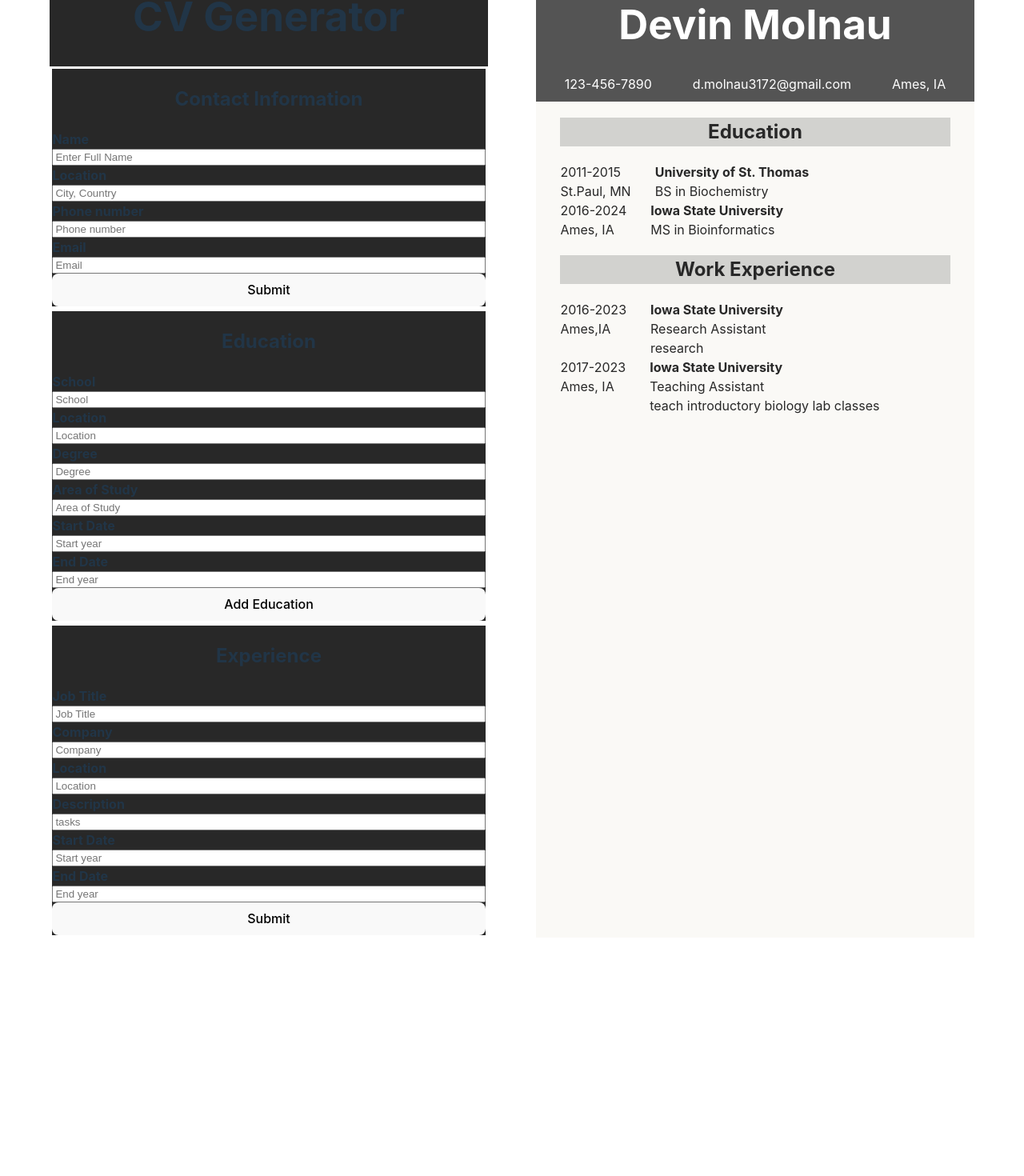
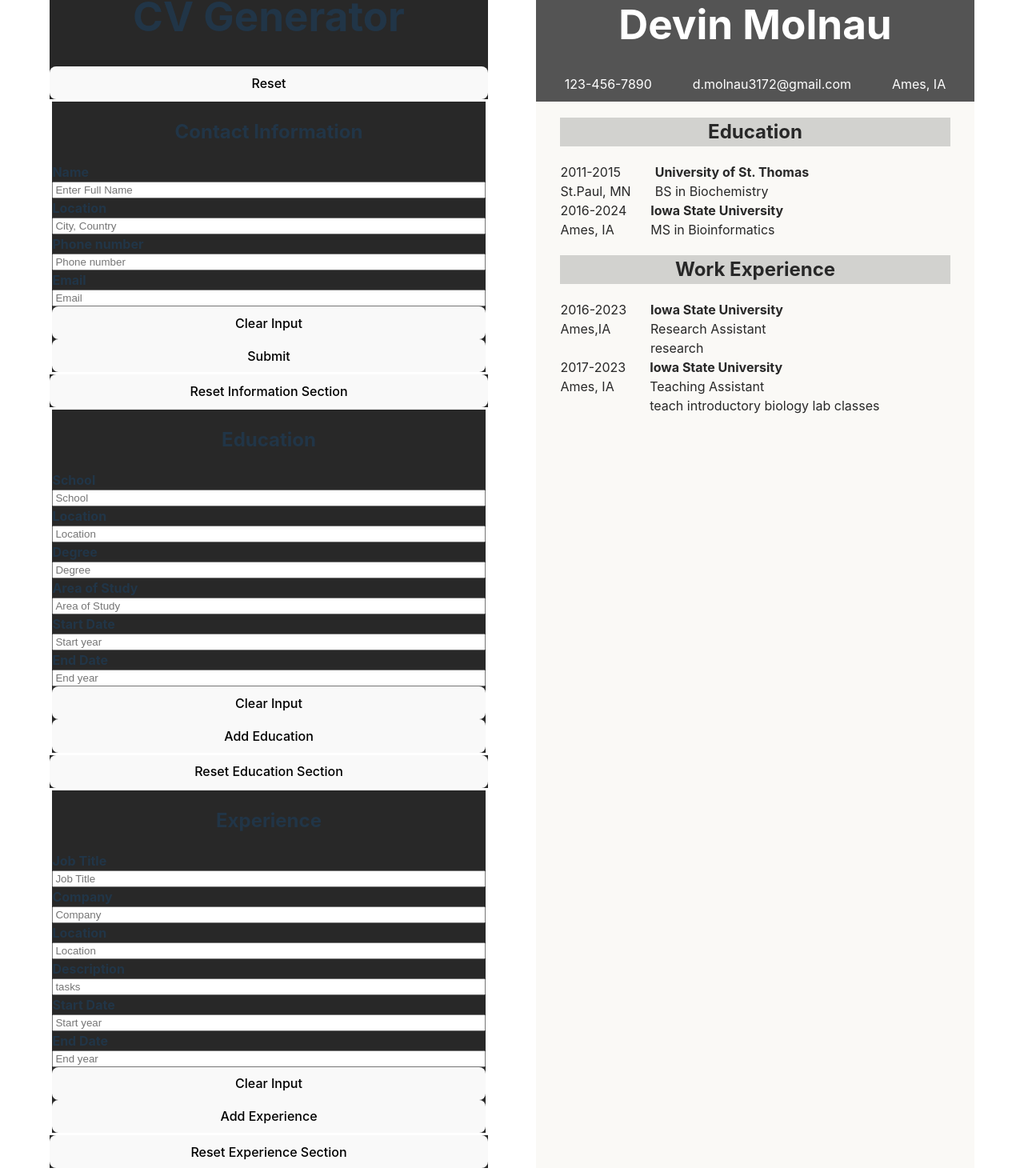
Before and after one commit to demolnau/cv-application, a React (Vite) app: page / in a window 1280 px wide. Shown: the part 74-1544 px from the top of the page at 80% size. Before the commit the page ends 1278 px from the top, so only its background shows below. Built offline with nearby package versions, Linux system fonts and the light colour scheme.

Commit message:
add reset

```diff
--- a/src/App.jsx
+++ b/src/App.jsx
@@ -11,34 +11,62 @@ import RenderInfo from './components/RenderInfo.jsx'
 import RenderEd from './RenderEd.jsx'
 import RenderExp from './components/RenderExp.jsx'
 
+function App() {
+  const info_initialState ={
+    userName:  '',
+      address: '',
+      phone: '',
+      email: '',
+  }
+  const education_initialState=[
+        { schoolName: '',
+          schoolLocation: '' ,
+          degree: '',
+          fieldOfStudy:'',
+          studyStartDate: '',
+          studyEndDate: '',
+          id:''
+        }
+      ]
+
+  const exp_initialState=
+      [
+        {
+          jobTitle:'',
+          company:'',
+          workLocation:'',
+          tasks:'',
+          startWorkDate:'',
+          endWorkDate:'',
+          id:''
+        }
+      ]
 
 
-// const clearInput = function(){
-//   var allInputs = document.querySelectorAll('input')
-//   allInputs.forEach(singleInput => singleInput.value = '')
-// }
-
-
-function App() {
   const [info, setInfo] = useState(sampleData.contactInformation)
   const [ed,setEd] = useState(sampleData.sections.educations)
   const [exp, setExp]=useState(sampleData.sections.experiences)
 
-
+  const clearForm=function(){
+    setInfo(info_initialState)
+    setEd(education_initialState)
+    setExp(exp_initialState)
+}
 
   const getInfo = function(info) {
-    console.log(`name: ${info.userName} \n address: ${info.address} \n phone: ${info.phone} \n email: ${info.email}`);
+    //console.log(`name: ${info.userName} \n address: ${info.address} \n phone: ${info.phone} \n email: ${info.email}`);
     setInfo(info);
   }
 
   const getEd = function(ed){
-    console.log("Education added!")
-    console.log(`school: ${ed.schoolName} \n
-                  degree: ${ed.degree} \n
-                  field of study: ${ed.fieldOfStudy} \n
-                  startDate: ${ed.startDate} \n
-                  endDate: ${ed.endDate}`
-    )
+    // console.log("Education added!")
+    // console.log(`school: ${ed.schoolName} \n
+    //               degree: ${ed.degree} \n
+    //               field of study: ${ed.fieldOfStudy} \n
+    //               startDate: ${ed.startDate} \n
+    //               endDate: ${ed.endDate}`
+    // )
+
     setEd((previousEducationList)=>{
       return([...previousEducationList,{
         schoolName: ed.schoolName,
@@ -53,9 +81,9 @@ function App() {
     });
   }
 
+
   const getExp = function(exp){
-    console.log("Work Experience Added");
-    console.log(exp)
+    //console.log("Work Experience Added");
     setExp((previousExperienceList)=>{
       return([...previousExperienceList,{
         jobTitle: exp.jobTitle,
@@ -68,7 +96,16 @@ function App() {
       }]
     )
   });
+  }
 
+  const resetInfoSection= function(){
+    setInfo(info_initialState)
+  }
+  const resetEdSection = function(){
+    setEd(education_initialState)
+  }
+  const resetExpSection = function(){
+    setExp(exp_initialState)
   }
 
   return (
@@ -76,15 +113,19 @@ function App() {
     <div id='cv_generator'>
       <div id='col-1'>
       <h1>CV Generator</h1>
+      <button onClick={clearForm}>Reset</button>
         <ContactInformation
             handleInformation={getInfo}
         />
+        <button onClick={resetInfoSection}>Reset Information Section</button>
         <Education
           handleEducation={getEd}
           />
+        <button onClick={resetEdSection}>Reset Education Section</button>
         <Experience
           handleExp={getExp}
         />
+        <button onClick={resetExpSection}>Reset Experience Section</button>
       </div>
       <div id='col-2'>
         <div id="generatedCV">
--- a/src/components/ContactInformation.jsx
+++ b/src/components/ContactInformation.jsx
@@ -1,19 +1,17 @@
 import { useState } from "react";
 import React from 'react';
 
-// function clearAllInputs() {
-//     var allInputs = document.querySelectorAll('input');
-//     allInputs.forEach(singleInput => singleInput.value = '');
-// }
 
 
 function ContactInformation({handleInformation}) {
-  const [info, setInfo]=useState({
+  const initialState= {
     userName:  '',
     address: '',
     phone: '',
     email: '',
-  })
+  }
+
+  const [info, setInfo]=useState(initialState)
 
   const handleChange = (e) => {
     const { name, value } = e.target;
@@ -23,12 +21,11 @@ function ContactInformation({handleInformation}) {
   const handleSubmit= function(e){
     e.preventDefault();
     handleInformation(info);
-    //clearAllInputs();
-}
+  }
 
-
-
-
+  const clearInput=function(){
+    setInfo(initialState)
+  }
 
   return (
     <>
@@ -71,6 +68,7 @@ function ContactInformation({handleInformation}) {
           placeholder="Email"
           id="email"
         />
+    <button onClick={clearInput}>Clear Input</button>
     <button onClick={handleSubmit}>Submit</button>
     </div>
 
--- a/src/components/Education.jsx
+++ b/src/components/Education.jsx
@@ -23,11 +23,11 @@ function Education({handleEducation}) {
     e.preventDefault();
     handleEducation(ed);
     }
+    const clearInput = function(e){
+      e.preventDefault();
+      addEducation(initialState)
+    }
 
-    // const handleClear = function(e){
-    //     addEducation(initialState)
-    // }
-    // <button onClick={handleClear}>Clear</button>
   return(
     <>
  <div id="EducationForm" className='form-section'>
@@ -86,6 +86,7 @@ function Education({handleEducation}) {
         placeholder='End year'
         id="studyEndDate"
       />
+      <button onClick={clearInput}>Clear Input</button>
       <button onClick={handleSubmit}>Add Education</button>
     </div>
 
--- a/src/components/Experience.jsx
+++ b/src/components/Experience.jsx
@@ -1,7 +1,7 @@
 import React, {useState} from 'react';
 //import uniqid from 'uniqid'
 function Experience({handleExp}) {
-  const [exp, setExperience] = useState({
+  const initialState = {
     jobTitle:'',
     company:'',
     workLocation:'',
@@ -9,7 +9,9 @@ function Experience({handleExp}) {
     startWorkDate:'',
     endWorkDate:'',
     id:''
-  })
+  }
+
+  const [exp, setExperience] = useState(initialState)
 
   const handleChange = (e) => {
     const { name, value } = e.target;
@@ -20,6 +22,12 @@ function Experience({handleExp}) {
     e.preventDefault();
     handleExp(exp);
 }
+
+  const clearInput = function(e){
+    e.preventDefault();
+    setExperience(initialState)
+  }
+
 
   return (
     //<form onSubmit={handleSubmit}>
@@ -80,7 +88,8 @@ function Experience({handleExp}) {
             placeholder='End year'
             id="endDate"
         />
-        <button onClick={handleSubmit}>Submit</button>
+        <button onClick={clearInput}>Clear Input</button>
+        <button onClick={handleSubmit}>Add Experience</button>
         </div>
 
 
--- a/src/components/SingleEducationEvent.jsx
+++ b/src/components/SingleEducationEvent.jsx
@@ -1,6 +1,11 @@
 import React from 'react';
 const SingleEducationEvent=function(props){
-    return(
+  let singleEd;
+  if(props.education.schoolName==''){
+    singleEd = <div id='singleEd'></div>
+  }
+  else{
+    singleEd =
     <div id='singleEd'>
     <div id="left">
       <div id="range_of_ed">{props.education.studyStartDate}-{props.education.studyEndDate}</div>
@@ -12,6 +17,10 @@ const SingleEducationEvent=function(props){
       <div id="degree">{props.education.degree} in {props.education.fieldOfStudy}</div>
     </div>
     </div>
+  }
+    return(
+      <>{singleEd}</>
+
     )
   }
 
--- a/src/components/SingleExperience.jsx
+++ b/src/components/SingleExperience.jsx
@@ -1,7 +1,12 @@
 import React from "react";
 
 const SingleExperience=function(props){
-    return(
+  let singleExperience;
+  if(props.singleExp.jobTitle==''){
+    singleExperience = <div id='singleExp'></div>
+  }
+  else{
+    singleExperience =
     <div id='singleExp'>
     <div id="left">
       <div>{props.singleExp.startWorkDate}-{props.singleExp.endWorkDate}</div>
@@ -13,6 +18,9 @@ const SingleExperience=function(props){
       <div>{props.singleExp.tasks}</div>
     </div>
     </div>
+  }
+    return(
+      <>{singleExperience}</>
     )
   }
 
```
Lines whose indentation alone changed are shown as unchanged.
